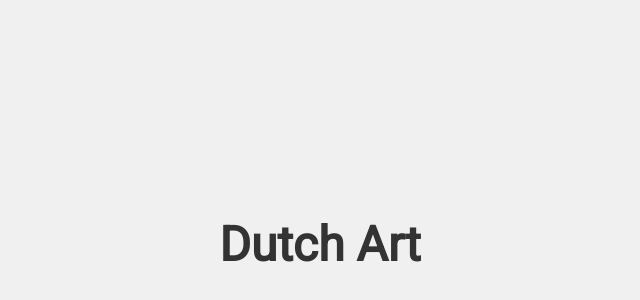
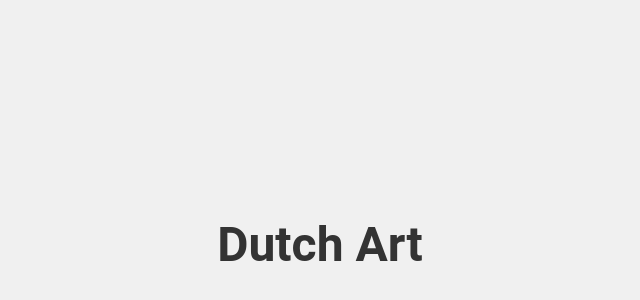
Before and after one commit to Hieronymvs/DutchArt, a plain HTML site: page index.html in a window 1280 px wide. Shown: the part 156-456 px from the top of the page, 320-960 px from the left. Drawn offline with Linux system fonts and the light colour scheme.

Commit message:
Update index.html

```diff
--- a/index.html
+++ b/index.html
@@ -4,7 +4,7 @@
     <meta charset="UTF-8">
     <meta name="viewport" content="width=device-width, initial-scale=1.0">
     <title>Domain Lander</title>
-    <link href="https://fonts.googleapis.com/css2?family=Roboto:wght@400&display=swap" rel="stylesheet">
+    <link href="https://fonts.googleapis.com/css2?family=Barlow Condensed:wght@400&display=swap" rel="stylesheet">
     <style>
         body, html {
             height: 100%;
```
